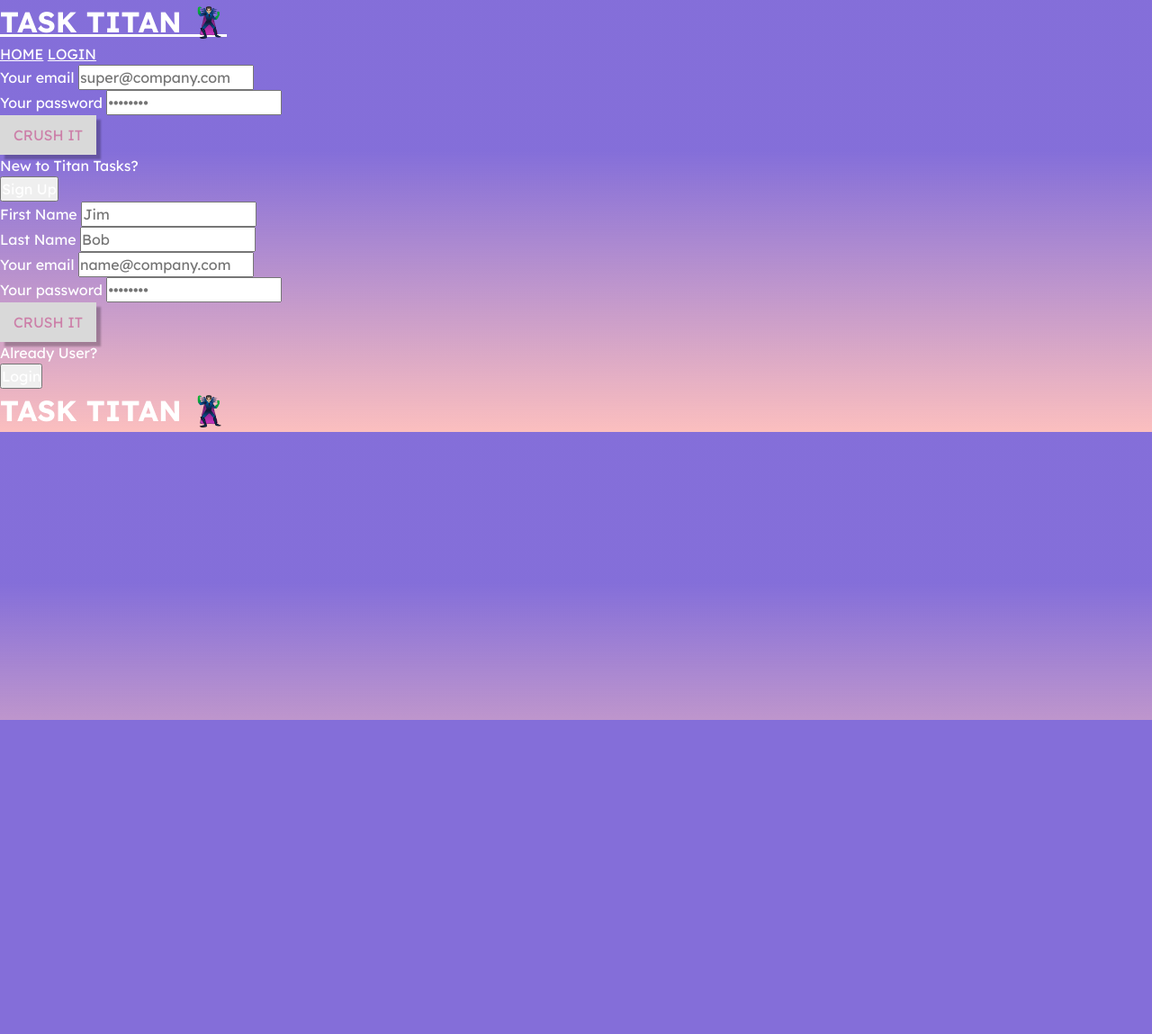
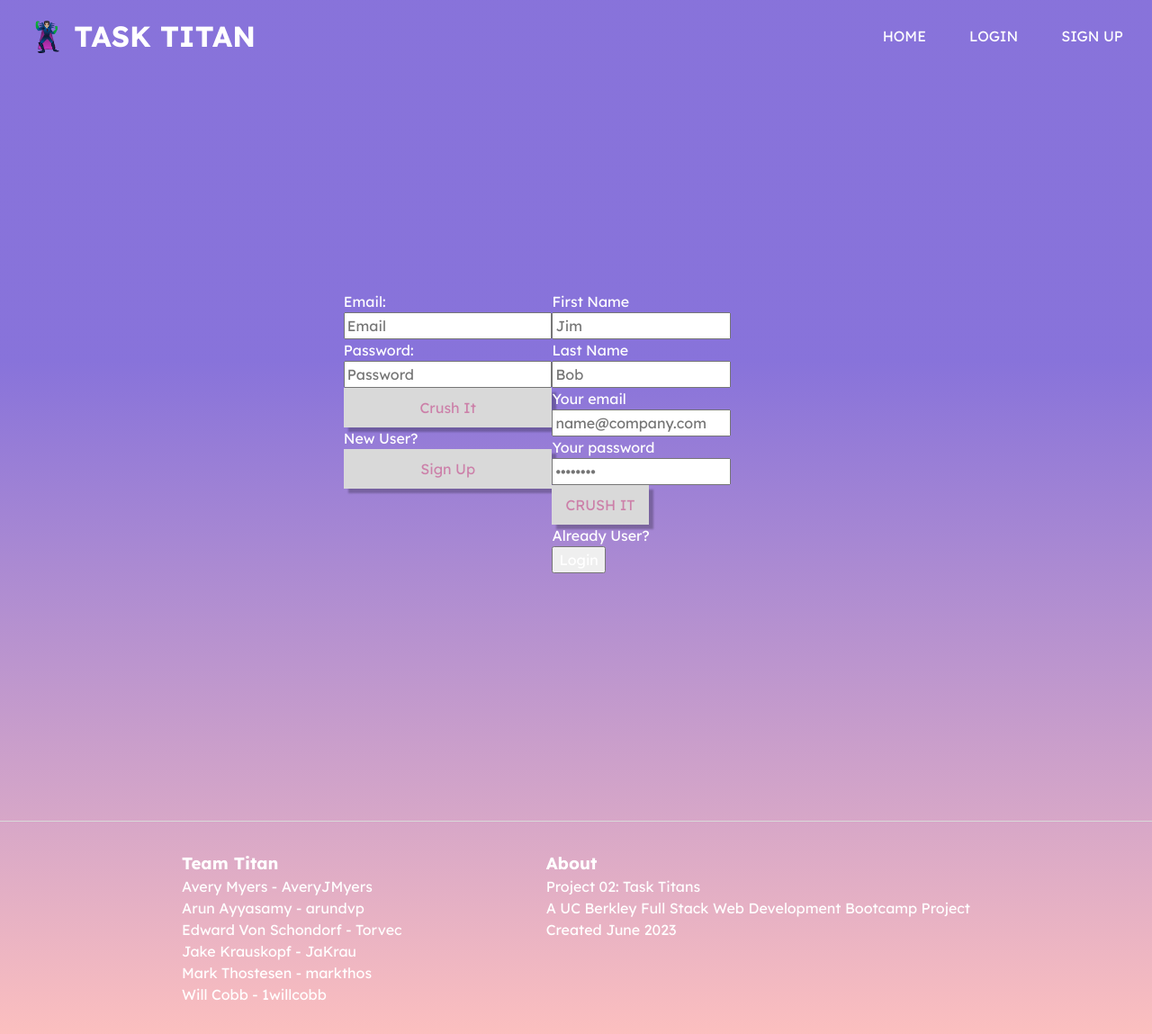
Before and after one commit to markthos/Task-Titan, a Node project: template Develop/views/login.handlebars in a window 1280 px wide. Shown: the whole page at 90% size. Before the commit the page ends 800 px from the top, so only its background shows below. Run offline with Node 20 templates, Linux system fonts and the light colour scheme; the template is opened without the code that fills it, so the values that code supplies are empty; some libraries are stand-ins or nearby versions.

Commit message:
Update styles

```diff
--- a/Develop/public/css/style.css
+++ b/Develop/public/css/style.css
@@ -1,16 +1,45 @@
 * {
-  margin: 0;
-  padding: 0;
   font-family: 'Lexend', sans-serif;
   color: white;
 }
 
 body {
   background: rgb(96,68,206);
-  background: linear-gradient(180deg, rgba(96,68,206,0.7722836538461538) 35%, rgba(243,34,34,0.28920673076923076) 100%);
+  background: linear-gradient(180deg, rgba(96,68,206,0.75) 35%, rgba(243,34,34,0.29) 100%);
 }
 
-#homepage {
+a {
+  text-decoration: none;
+}
+
+a:hover {
+  color: #CC80A9;
+  text-decoration: underline;
+}
+
+header {
+  display: flex;
+  justify-content: space-between;
+  align-items: center;
+  padding: 1em 2em;
+}
+
+nav {
+  display: flex;
+  gap: 3em;
+  text-transform: uppercase;
+}
+
+main {
+  width: 100%;
+  height: 100vh;
+  display: flex;
+  flex-direction: column;
+  justify-content: center;
+  align-items: center;
+}
+
+/* #homepage {
   width: 100%;
   height: 100vh;
   display: flex;
@@ -28,9 +57,9 @@ body {
 #homepage div div {
   margin-left: 60%;
   margin-right: 10%;
-}
+} */
 
-
+/* BUTTON STYLES */
 
 .action_button {
   background-color: #D9D9D9;
@@ -41,11 +70,32 @@ body {
   transition: .2s;
   white-space: nowrap;
 }
+
 .action_button:hover{
   translate: -2px -2px;
   box-shadow: 7px 7px 5px rgb(0,0,0, .2)
 }
+
 .action_button:active{
   translate: -1px -1px;
   box-shadow: 6px 6px 4px rgb(0,0,0, .25)
 }
+
+/* FOOTER STYLES */
+
+footer {
+  display: flex;
+  justify-content: center;
+  gap: 10em;
+  margin-top: 2em;
+  padding: 2em;
+  border-top: 1px solid #D9D9D9;
+}
+
+footer ul {
+  padding-left: 0;
+}
+
+footer ul li {
+  list-style: none;
+}
--- a/Develop/views/homepage.handlebars
+++ b/Develop/views/homepage.handlebars
@@ -1,4 +1,4 @@
-<section id="homepage">
+<section>
     <div>
         <h1>
             Welcome to TASK TITAN
--- a/Develop/views/layouts/main.handlebars
+++ b/Develop/views/layouts/main.handlebars
@@ -12,10 +12,7 @@
 </head>
 <body>
   <header>
-    <a class="nav_button logo-box" href="/">
-      <h1>TASK TITAN 🦹🏻‍♂️</h1>
-    </a>
-
+    <a href="/"><h1>🦹🏻‍♂️ TASK TITAN</h1></a>
     <!-- IF
     <nav>
         **** HOME ROUTE HERE ****
@@ -30,18 +27,37 @@
     </nav>
     -->
     <nav>
-        <a class="nav_button" href="/">HOME</a>
-        <a class="nav_button login_button" id="join_button" href="/login">
-            LOGIN
-        </a>
+        <a class="nav_button" href="/">Home</a>
+        <a class="nav_button login_button" id="join_button" href="/login">Login</a>
+        <a href="/signup">Sign Up</a>
     </nav>
 
   </header>
 
+  <main>
+
   {{{ body }}}
 
+  </main>
+
   <footer>
-    <h1>TASK TITAN 🦹🏻‍♂️</h1>
-  </footer>
+        <section>
+            <h3>Team Titan</h3>
+            <ul>
+                <li>Avery Myers - <a href="https://github.com/AveryJMyers" target="_blank">AveryJMyers</a></li>
+                <li>Arun Ayyasamy - <a href="https://github.com/arundvp" target="_blank">arundvp</a></li>
+                <li>Edward Von Schondorf - <a href="https://github.com/Torvec" target="_blank">Torvec</a></li>
+                <li>Jake Krauskopf - <a href="https://github.com/JaKrau" target="_blank">JaKrau</a></li>
+                <li>Mark Thostesen - <a href="https://github.com/markthos" target="_blank">markthos</a></li>
+                <li>Will Cobb - <a href="https://github.com/1willcobb" target="_blank">1willcobb</a></li>
+            </ul>
+        </section>
+        <section>
+            <h3>About</h3>
+            <p>Project 02: Task Titans</p>
+            <p>A UC Berkley Full Stack Web Development Bootcamp Project</p>
+            <p>Created June 2023</p>
+        </section>
+    </footer>
 </body>
 </html>
--- a/Develop/views/login.handlebars
+++ b/Develop/views/login.handlebars
@@ -1,41 +1,35 @@
 <!-- login form -->
 
 
-<section>
+<section style="display: flex;">
     <!-- Login -->
-    <form>
-        <div>
-            <label for="email" class="block mb-2 text-sm font-medium text-gray-900 dark:text-white">Your email</label>
-            <input type="email" name="email" id="email" class="bg-gray-50 border border-gray-300 text-gray-900 text-sm rounded-lg focus:ring-blue-500 focus:border-blue-500 block w-full p-2.5 dark:bg-gray-600 dark:border-gray-500 dark:placeholder-gray-400 dark:text-white" placeholder="super@company.com" required>
-        </div>
-        <div>
-            <label for="password" class="block mb-2 text-sm font-medium text-gray-900 dark:text-white">Your password</label>
-            <input type="password" name="password" id="password" placeholder="••••••••" class="bg-gray-50 border border-gray-300 text-gray-900 text-sm rounded-lg focus:ring-blue-500 focus:border-blue-500 block w-full p-2.5 dark:bg-gray-600 dark:border-gray-500 dark:placeholder-gray-400 dark:text-white" required>
-        </div>
-        <button type="submit" class="action_button">CRUSH IT</button>
-        <div>
-            <p>New to Titan Tasks?</p>
-            <button>Sign Up</button>
-        </div>
+    <form style="display: flex; flex-direction: column;width: 50%;">
+        <label for="email">Email:</label>
+        <input type="text" id="email" name="email" placeholder="Email" required>
+        <label for="password">Password:</label>
+        <input type="password" id="password" name="password" placeholder="Password" required>
+        <button type="submit" class="action_button">Crush It</button>
+        <label for="new_user">New User?</label>
+        <button type="submit" class="action_button">Sign Up</button>
     </form>
 
     <!-- New User -->
     <form>
         <div>
-            <label for="first_name" class="block mb-2 text-sm font-medium text-gray-900 dark:text-white">First Name</label>
-            <input type="text" name="first_name" id="first_name" class="bg-gray-50 border border-gray-300 text-gray-900 text-sm rounded-lg focus:ring-blue-500 focus:border-blue-500 block w-full p-2.5 dark:bg-gray-600 dark:border-gray-500 dark:placeholder-gray-400 dark:text-white" placeholder="Jim" required>
+            <label for="first_name">First Name</label>
+            <input type="text" name="first_name" id="first_name" placeholder="Jim" required>
         </div>
         <div>
-            <label for="last_name" class="block mb-2 text-sm font-medium text-gray-900 dark:text-white">Last Name</label>
-            <input type="text" name="last_name" id="last_name" class="bg-gray-50 border border-gray-300 text-gray-900 text-sm rounded-lg focus:ring-blue-500 focus:border-blue-500 block w-full p-2.5 dark:bg-gray-600 dark:border-gray-500 dark:placeholder-gray-400 dark:text-white" placeholder="Bob" required>
+            <label for="last_name">Last Name</label>
+            <input type="text" name="last_name" id="last_name" placeholder="Bob" required>
         </div>
         <div>
-            <label for="email" class="block mb-2 text-sm font-medium text-gray-900 dark:text-white">Your email</label>
-            <input type="email" name="email" id="email" class="bg-gray-50 border border-gray-300 text-gray-900 text-sm rounded-lg focus:ring-blue-500 focus:border-blue-500 block w-full p-2.5 dark:bg-gray-600 dark:border-gray-500 dark:placeholder-gray-400 dark:text-white" placeholder="name@company.com" required>
+            <label for="email">Your email</label>
+            <input type="email" name="email" id="email" placeholder="name@company.com" required>
         </div>
         <div>
-            <label for="password" class="block mb-2 text-sm font-medium text-gray-900 dark:text-white">Your password</label>
-            <input type="password" name="password" id="password" placeholder="••••••••" class="bg-gray-50 border border-gray-300 text-gray-900 text-sm rounded-lg focus:ring-blue-500 focus:border-blue-500 block w-full p-2.5 dark:bg-gray-600 dark:border-gray-500 dark:placeholder-gray-400 dark:text-white" required>
+            <label for="password">Your password</label>
+            <input type="password" name="password" id="password" placeholder="••••••••" required>
         </div>
         <button type="submit" class="action_button">CRUSH IT</button>
         <div>
```
